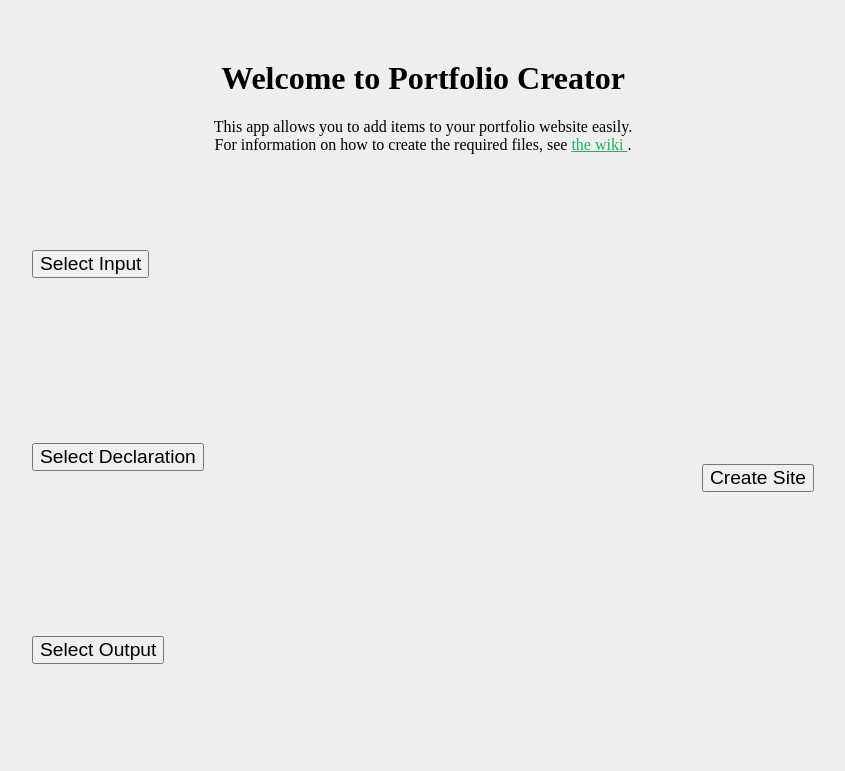
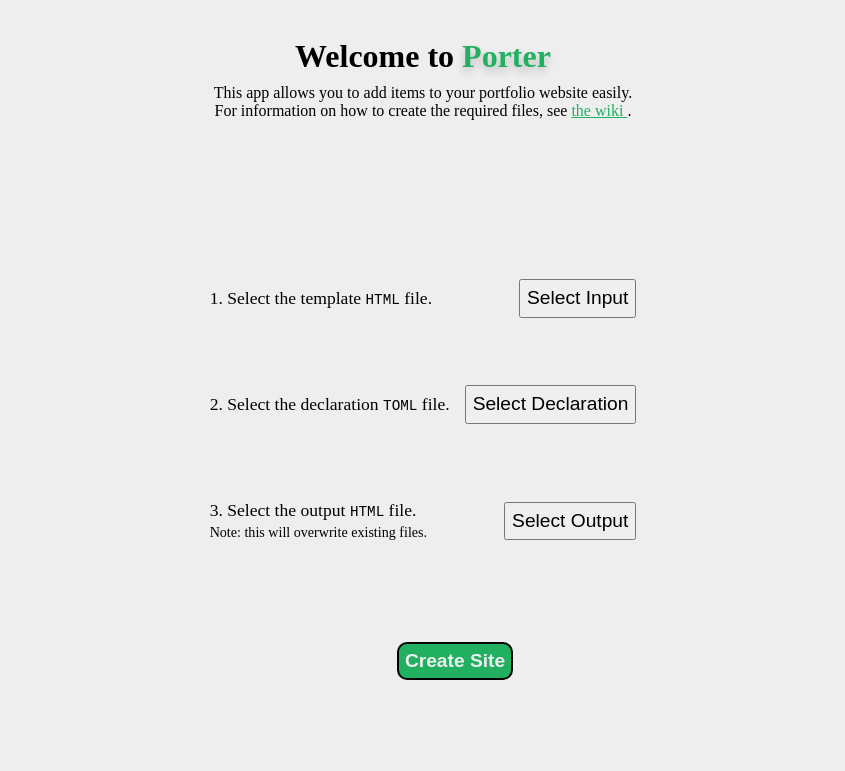
Before and after one commit to mielpeeters/porter, a website: page src/index.html in a window 1280 px wide. Shown: the whole page, without its empty margins (217-1062 px from the left). Drawn offline with Linux system fonts and the light colour scheme.

Commit message:
Update UI design

```diff
--- a/src/index.html
+++ b/src/index.html
@@ -4,13 +4,13 @@
         <meta charset="UTF-8" />
         <link rel="stylesheet" href="styles.css" />
         <meta name="viewport" content="width=device-width, initial-scale=1.0" />
-        <title>Portfolio Creator</title>
+        <title>Porter</title>
         <script type="module" src="/main.js" defer></script>
     </head>
 
     <div class="container">
         <div id="title">
-            <h1>Welcome to Portfolio Creator</h1>
+            <h1>Welcome to <span class="rainbow">Porter</span></h1>
             <p>
                 This app allows you to add items to your portfolio website easily.
                 <br>
@@ -20,14 +20,20 @@
         <div id="columns">
             <div id="selects">
                 <form id="input-form">
+                    <p>1. Select the template <tt>HTML</tt> file.</p>
                     <button type="submit">Select Input</button>
                 </form>
 
                 <form id="decl-form">
+                    <p>2. Select the declaration <tt>TOML</tt> file.</p>
                     <button type="submit">Select Declaration</button>
                 </form>
 
                 <form id="output-form">
+                    <p>
+                        3. Select the output <tt>HTML</tt> file.<br>
+                        <span style="font-size: 0.8em; font-weight:300;">Note: this will overwrite existing files.</span>
+                    </p>
                     <button type="submit">Select Output</button>
                 </form>
             </div>
--- a/src/styles.css
+++ b/src/styles.css
@@ -1,6 +1,9 @@
 html {
     height: 100vh;
     background-color: #eeeeee;
+    -webkit-user-select: none; /* Safari */
+    -ms-user-select: none;
+    user-select: none;
 }
 
 body {
@@ -10,7 +13,7 @@
 .container {
     display: flex;
     flex-direction: column;
-    justify-content: center;
+    justify-content: space-evenly;
     align-items: center;
 
     height: 100vh;
@@ -18,10 +21,18 @@
 }
 
 #title {
-    height: 14%;
+    height: 25%;
     text-align: center;
-    padding: 3% 0;
+    padding-top: 3%;
     /* line-height: 100%; */
+}
+
+#title h1 {
+    margin: 0;
+}
+
+#title p {
+    margin-top: 9px;
 }
 
 #title a {
@@ -30,30 +41,89 @@
     font-weight: 500;
 }
 
+.rainbow {
+    color: #20b060;
+
+    text-shadow: 0px 5px 9px rgba(0,0,0,0.2);
+    user-select: none;
+}
+
 button {
     font-size: 1.2em;
+    height: 2em;
+
+    transition-duration: 0.2s;
+}
+
+button:hover {
+    cursor:pointer;
+    transform: translate(0, -2px);
+    box-shadow: 0 0px 16px 0 rgba(0,0,0,0.24);
 }
 
 #selects {
+    flex: 3;
+
     display: flex;
     flex-direction: column;
-    justify-content: space-around;
+    justify-content: space-evenly;
     margin-bottom: 2em;
+
+    padding-left: 5%;
+    padding-right: 5%;
 
     height: 100%;
 }
 
 #selects form {
     margin-bottom: 10px;
+
+    display: flex;
+    flex-direction: row;
+    justify-content: space-between;
+    align-items: center;
+}
+
+#selects form p {
+    margin-right: 15px;
+    font-size: 1.1em;
 }
 
 #columns {
     display: flex;
-    flex-direction: row;
+    flex-direction: column;
     justify-content: space-around;
     align-items: center;
     align-content: center;
 
     width: 100%;
-    height: 100%;
+    height: 70%;
 }
+
+#create-form {
+    flex: 1;
+    padding-left: 5%;
+}
+
+#create-form button {
+    background-color: #20b060;
+    color: #eeeeee;
+    font-weight: 600;
+    border-radius: 10px;
+    border-style: solid;
+    transition-duration: 0.2s;
+}
+
+#create-form button:hover {
+    background-color: #eeeeee;
+    color: #222222;
+
+    transform: rotate(20deg);
+}
+
+#response {
+    flex: 1;
+    flex-shrink: 0;
+    height: 30px;
+    color: #777777;
+}
```
